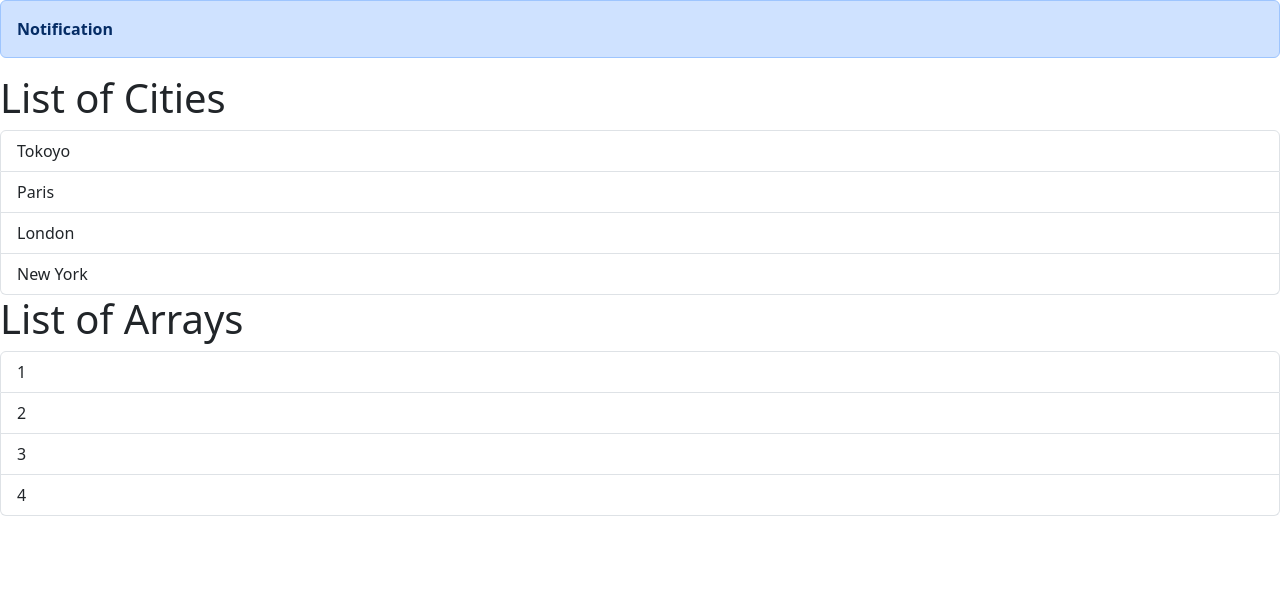
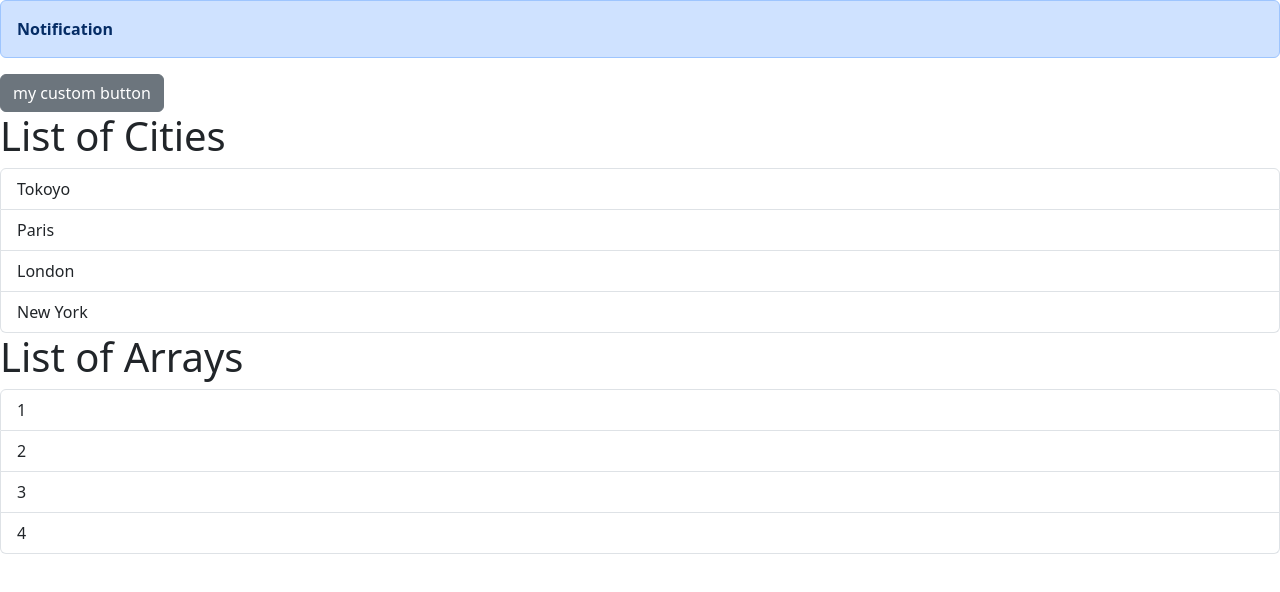
Before and after one commit to dev5212512/first-react-app, a React (Vite) app: page / in a window 1280 px wide. Shown: the top 592 px of the page. Built offline with nearby package versions, Linux system fonts and the light colour scheme.

Commit message:
Custom button component

```diff
--- a/src/App.tsx
+++ b/src/App.tsx
@@ -1,4 +1,5 @@
 import Alert from "./components/Alert";
+import Button from "./components/Button";
 import ListGroup from "./components/ListGroup";
 
 function App() {
@@ -13,6 +14,13 @@ function App() {
       <Alert>
         <b>Notification</b>
       </Alert>
+
+      <Button
+        onClick={() => console.log("button is clicked")}
+        color="secondary"
+      >
+        my custom button
+      </Button>
       <ListGroup
         items={cities}
         heading="List of Cities"
--- /dev/null
+++ b/src/components/Button.tsx
@@ -0,0 +1,15 @@
+interface Props {
+  children: string;
+  color: string;
+  onClick: () => void;
+}
+
+const Button = ({ children, onClick, color }: Props) => {
+  return (
+    <button className={`btn btn-${color}`} onClick={onClick}>
+      {children}
+    </button>
+  );
+};
+
+export default Button;
```
